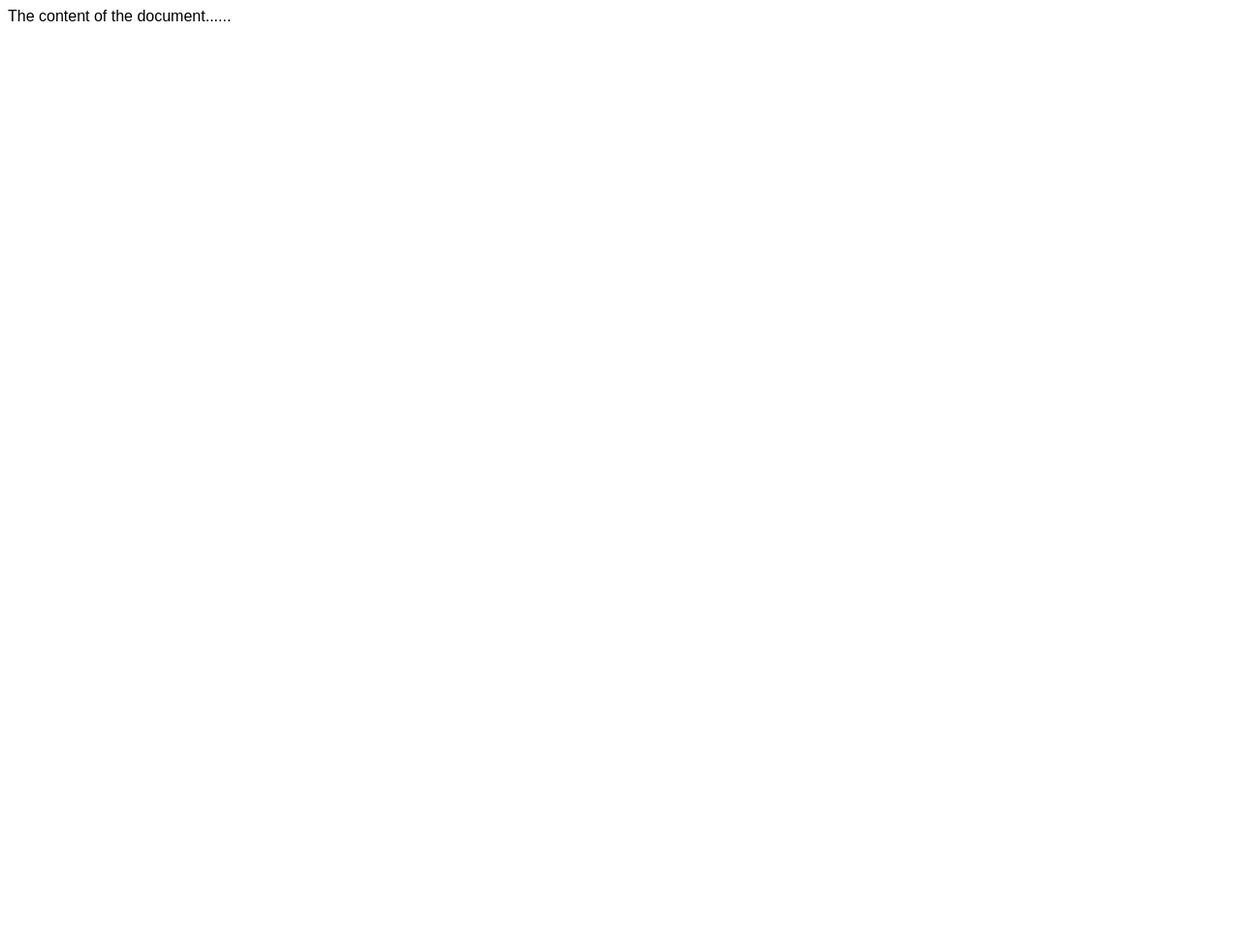
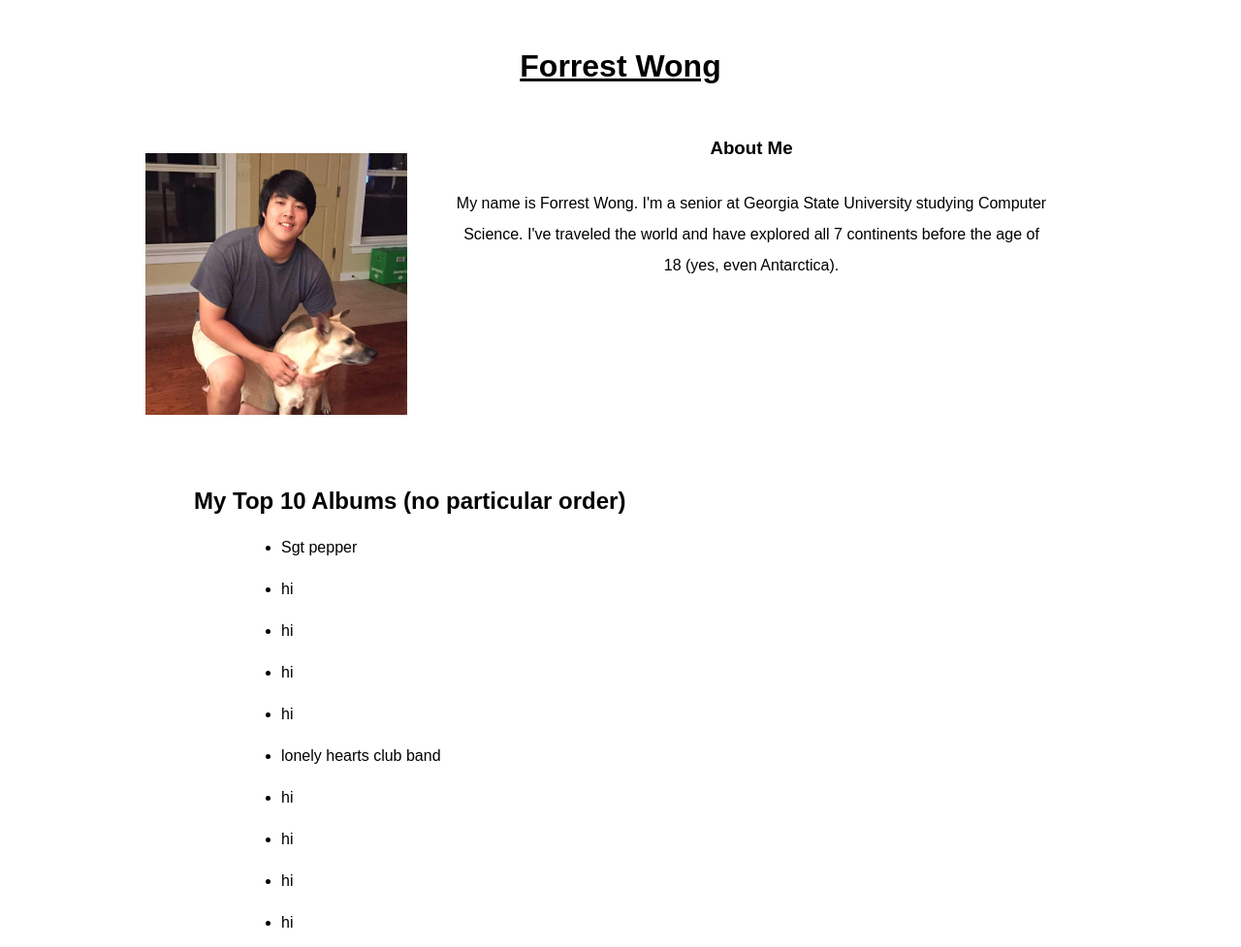
Before and after one commit to Forrestbob/WebProg-Assignment1, a plain HTML site: page index.html in a window 1280 px wide. Shown: the whole page at 97% size. Before the commit the page ends 800 px from the top, so only its background shows below. Drawn offline with Linux system fonts and the light colour scheme.

Commit message:
headshot and bio

```diff
--- a/index.html
+++ b/index.html
@@ -8,7 +8,37 @@
 </head>
 
 <body>
-The content of the document......
+	<h1><u>Forrest Wong</u></h1>
+	<img class = "headshot" src="images/forrest.jpg" alt="forrest">
+
+	<div class = "bio">
+		<h3>About Me</h3>
+		<p>
+		My name is Forrest Wong. I'm a senior at Georgia State University studying Computer
+		Science. I've traveled the world and have explored all 7 continents before the age
+		of 18 (yes, even Antarctica).
+		<br>
+		</p>
+
+
+	</div>
+
+	<div class = "lists">
+		<h2>My Top 10 Albums (no particular order)</h2>
+		<ul>
+			<li>Sgt pepper</li>
+			<li>hi</li>
+			<li>hi</li>
+			<li>hi</li>
+			<li>hi</li>
+			<li>lonely hearts club band</li>
+			<li>hi</li>
+			<li>hi</li>
+			<li>hi</li>
+			<li>hi</li>
+		</ul>
+	</div>
+
 </body>
 
 </html>
--- a/stylesheet.css
+++ b/stylesheet.css
@@ -1,3 +1,37 @@
 * {
 	font-family: sans-serif;
+	text-align: center;
+	margin-top: 25px;
+	margin-left: 50px;
+	margin-right: 50px;
 }
+
+head{
+	background-image: url("images/background.jpg");
+	background-size: 100% 100%;
+	background-repeat: no-repeat;
+}
+
+img.headshot {
+	float: left;
+	height: 25%;
+	width: 25%;
+	margin-top: 50px;
+}
+
+div.bio{
+	margin-top: 50px;
+	text-align: left;
+	line-height: 200%;
+}
+
+div.lists{
+	margin-top: 50px;
+	float: left;
+	clear: left;
+	text-align: left;
+}
+
+li{
+	text-align: left;
+}
```
Also changed, not shown: images/forrest.jpg (added), 1 other file.
